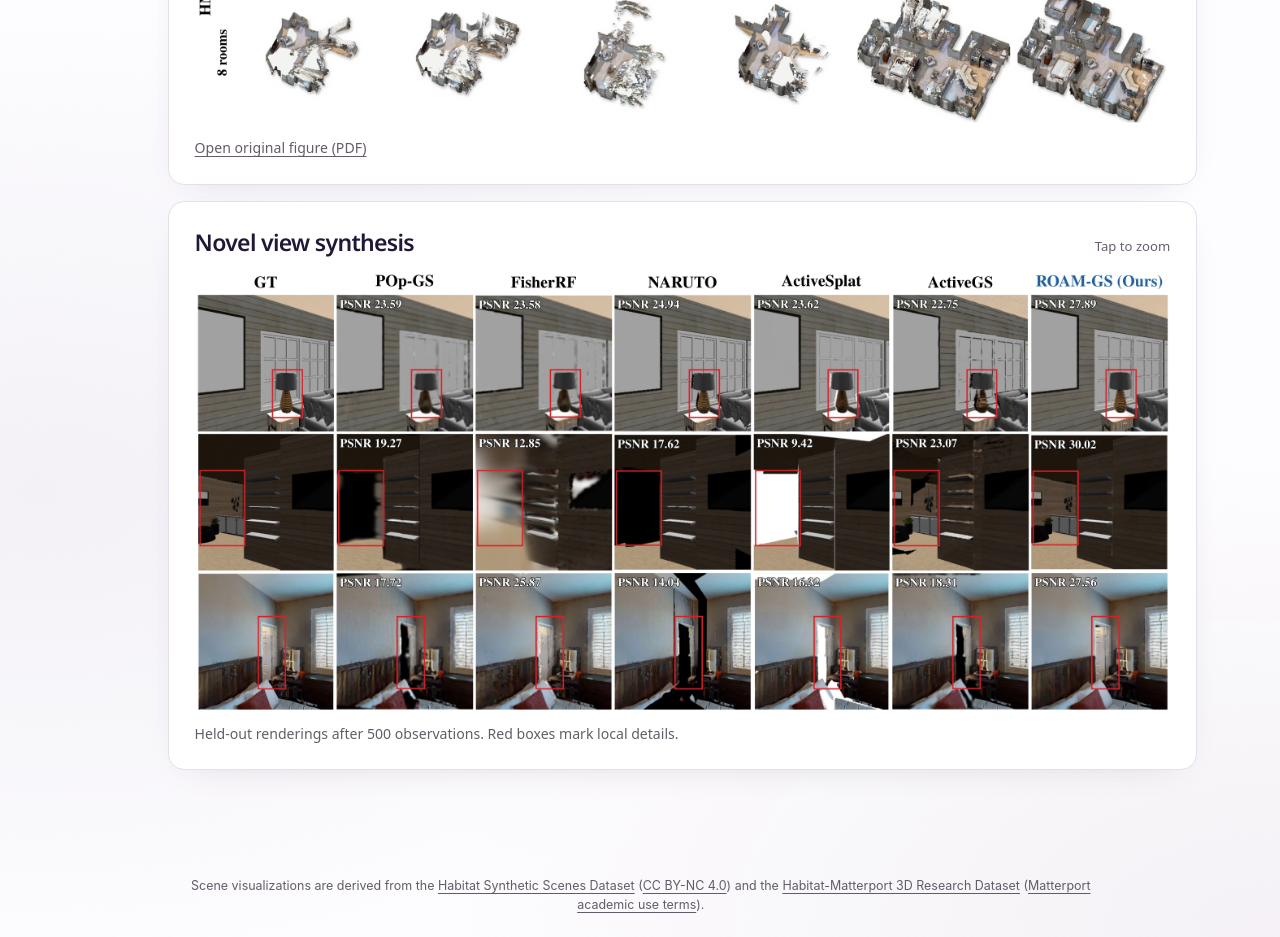
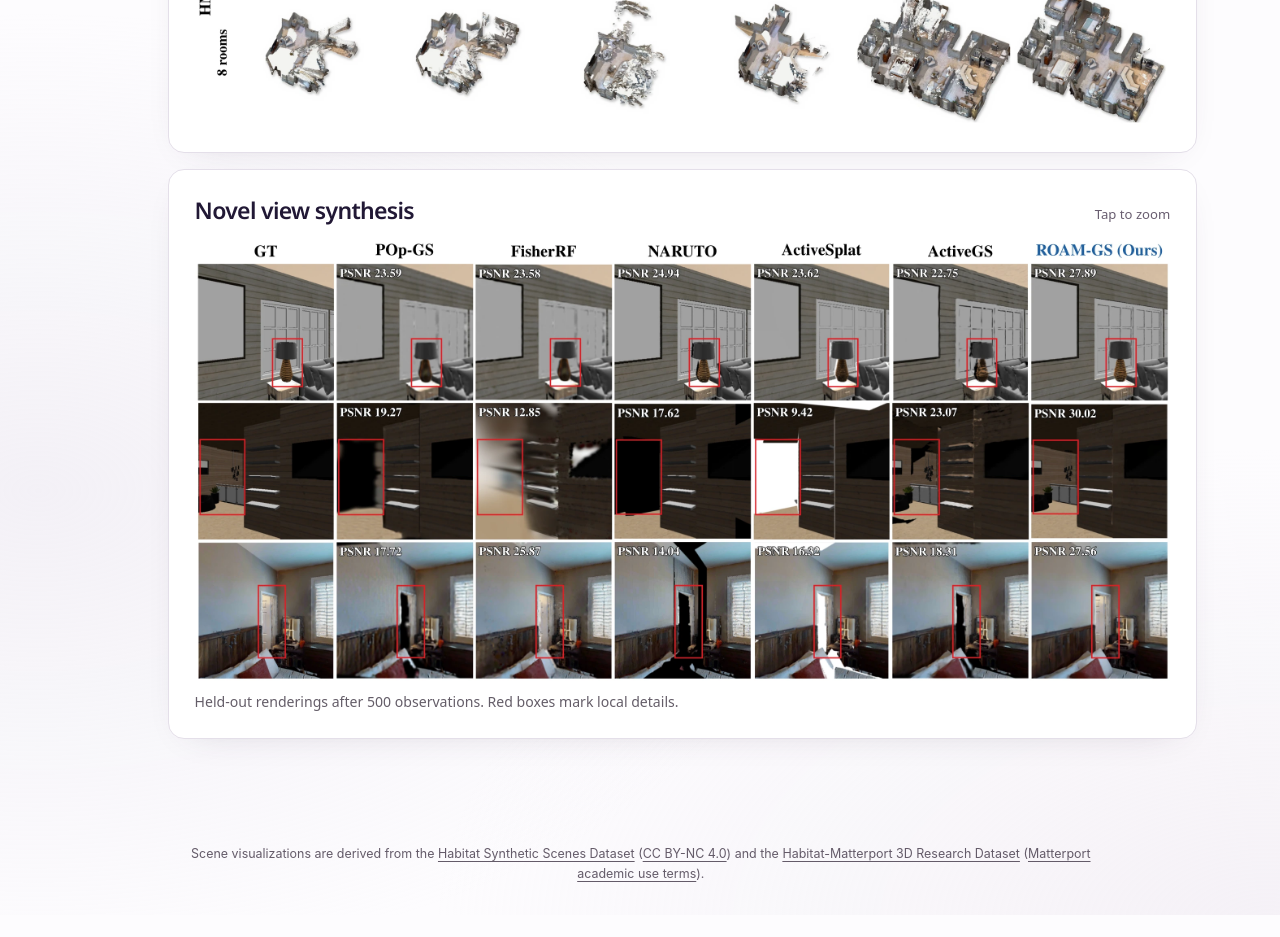
Before and after one commit to roamgs/roamgs.github.io, a plain HTML site: page index.html in a window 1280 px wide. Shown: the part 5620-6557 px from the top of the page. After the commit the page ends 6535 px from the top, so only its background shows below. Drawn offline with Linux system fonts and the light colour scheme.

Commit message:
Remove the original geometry PDF link from the results

```diff
--- a/index.html
+++ b/index.html
@@ -721,7 +721,6 @@ if (sceneAnchor && document.getElementById(sceneAnchor[1])) {
     <img loading="lazy" decoding="async" width="2400" height="1650" src="figures/mesh-comparison.webp" alt="Six methods compared across five HSSD and HM3D homes, with one home per row and one reconstruction method per column.">
     <span class="detail-target" aria-hidden="true" hidden></span>
   </div>
-  <figcaption><a href="figures/geometry.pdf">Open original figure (PDF)</a></figcaption>
 </figure>
 </div>
 <div class="result-panel" id="result-views">
```
